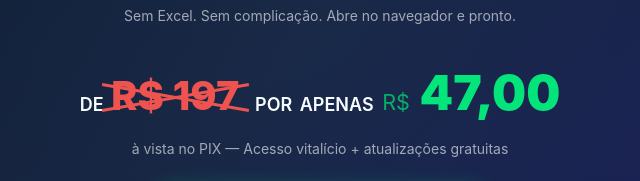
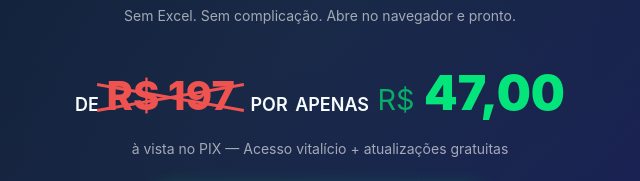
Before and after one commit to rodrigomayca6-dev/-planilha-mei, a plain HTML site: page index.html in a window 1280 px wide. Shown: the part 294-475 px from the top of the page, 320-960 px from the left. Drawn offline with Linux system fonts and the light colour scheme.

Commit message:
Add white-space nowrap to price elements

```diff
--- a/index.html
+++ b/index.html
@@ -21,11 +21,11 @@ body{font-family:'Inter','Segoe UI',system-ui,sans-serif;background:#fff;color:#
 .hero .sub2{font-size:14px;opacity:.6;margin-bottom:28px}
 
 .hero .price-area{margin-bottom:6px}
-.hero .price-old{color:#ef5350;font-weight:800;position:relative;display:inline-block;margin-right:8px;font-size:clamp(24px,7vw,40px)}
+.hero .price-old{color:#ef5350;font-weight:800;position:relative;display:inline-block;margin-right:8px;font-size:clamp(24px,7vw,40px);white-space:nowrap}
 .hero .price-old .x1{position:absolute;top:50%;left:-8%;right:-8%;height:3px;background:#ef5350;transform:rotate(-10deg)}
 .hero .price-old .x2{position:absolute;top:50%;left:-8%;right:-8%;height:3px;background:#ef5350;transform:rotate(10deg)}
-.hero .price-current{color:#00E676;font-weight:900;font-size:clamp(30px,8vw,48px)}
-.hero .price-current .moeda{font-size:.45em;font-weight:400;opacity:.7;letter-spacing:0}
+.hero .price-current{color:#00E676;font-weight:900;font-size:clamp(30px,8vw,48px);white-space:nowrap}
+.hero .price-current .moeda{font-size:.6em;font-weight:400;opacity:.7;letter-spacing:0}
 .hero .price-small{font-size:14px;opacity:.6;margin-bottom:24px}
 .btn-hero{display:inline-flex;align-items:center;gap:8px;padding:16px 40px;background:#00E676;color:#0a1628;border:none;border-radius:50px;font-size:17px;font-weight:700;cursor:pointer;text-decoration:none;transition:all .2s;box-shadow:0 4px 20px rgba(0,230,118,.3)}
 .btn-hero:hover{transform:translateY(-2px);box-shadow:0 8px 30px rgba(0,230,118,.4)}
@@ -559,7 +559,7 @@ fbq('track', 'PageView');
     <div class="price-card" style="border-color:rgba(0,230,118,.4);background:rgba(255,255,255,.05)">
       <div class="tag-top">MAIS VENDIDA</div>
       <div class="old" style="font-size:14px;color:rgba(255,255,255,.6)">DE <span class="num" style="font-size:32px;color:#ef5350;font-weight:800;position:relative;display:inline-block">R$ 197<div class="x1" style="position:absolute;top:50%;left:-8%;right:-8%;height:3px;background:#ef5350;transform:rotate(-10deg)"></div><div class="x2" style="position:absolute;top:50%;left:-8%;right:-8%;height:3px;background:#ef5350;transform:rotate(10deg)"></div></span></div>
-      <div class="current" style="margin-top:4px"><span style="color:#fff;font-size:16px;font-weight:600;vertical-align:middle">POR APENAS</span> <span class="val" style="font-weight:900;color:#00E676;vertical-align:middle;font-size:clamp(28px,7vw,42px)"><span style="font-size:.45em;font-weight:400;opacity:.7">R$</span> 47,00</span></div>
+      <div class="current" style="margin-top:4px"><span style="color:#fff;font-size:16px;font-weight:600;vertical-align:middle">POR APENAS</span> <span class="val" style="font-weight:900;color:#00E676;vertical-align:middle;font-size:clamp(28px,7vw,42px);white-space:nowrap"><span style="font-size:.6em;font-weight:400;opacity:.7">R$</span> 47,00</span></div>
       <div class="desc" style="color:rgba(255,255,255,.7)">Você paga uma vez e usa para sempre.<br>Atualizações gratuitas vitalícias.</div>
       <ul class="benefits" style="color:rgba(255,255,255,.8)">
         <li>Acesso imediato — link enviado após confirmação do PIX</li>
```
